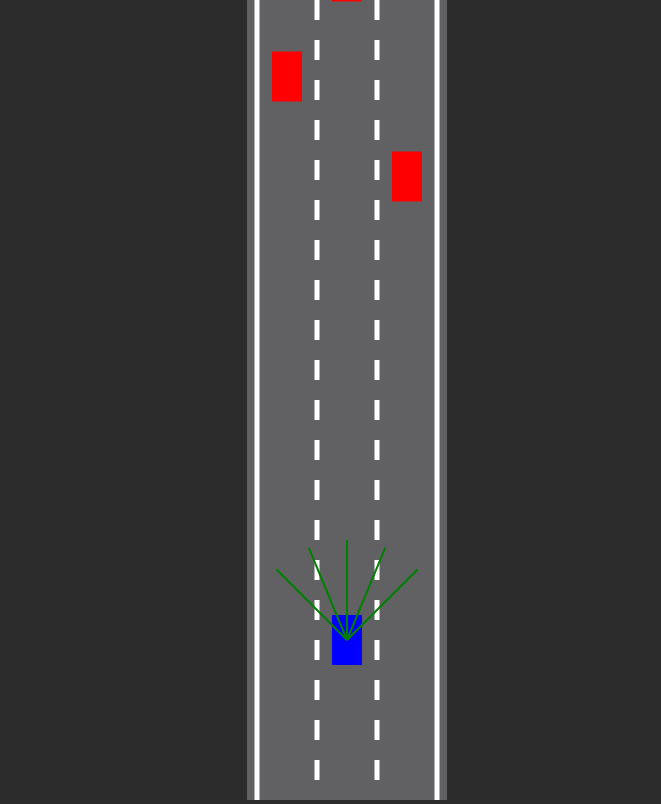
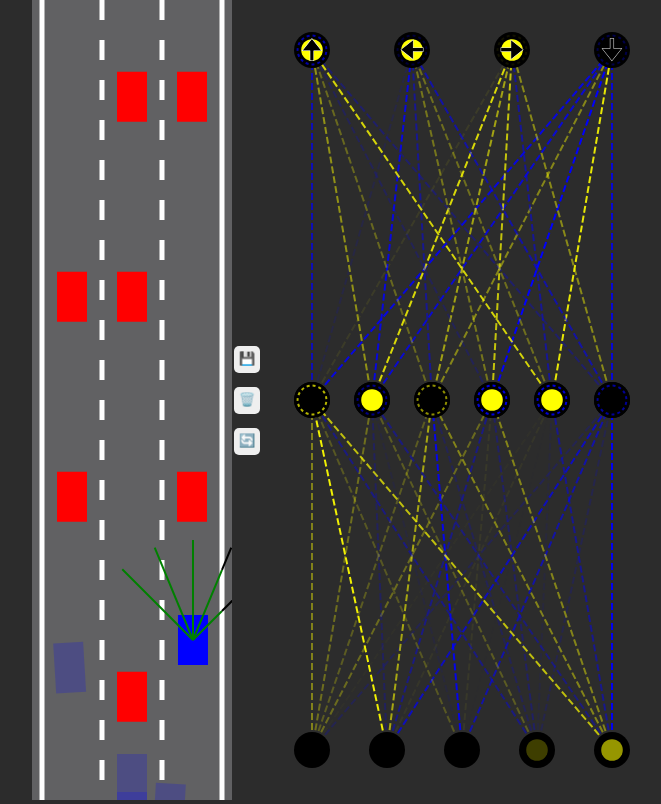
Before and after one commit to kennydop/self-driving-car-and-neural-network-visualizer, a plain HTML site: page index.html in a window 1280 px wide. Shown: the whole page, without its empty margins (293-954 px from the left). Drawn offline with Linux system fonts and the light colour scheme.

Commit message:
neural network

```diff
--- a/car.js
+++ b/car.js
@@ -12,19 +12,37 @@ class Car {
     this.acceleration = 0.2;
     this.friction = 0.08;
     this.angle = 0;
+
+    this.useBrain = controlsType == "AI";
+
     if (controlsType != "DUMMY") {
       this.sensor = new Sensor(this);
+      this.brain = new NeuralNetwork([this.sensor.rayCount, 6, 4]);
     }
+
     this.controls = new Controls(controlsType);
   }
 
-  update(roadBoarders, traffic) {
+  update(roadBorders, traffic) {
     if (!this.damaged) {
       this.#move();
       this.polygon = this.#createPolygon();
-      this.damaged = this.#assessDamage(roadBoarders, traffic);
+      this.damaged = this.#assessDamage(roadBorders, traffic);
     }
-    if (this.sensor) this.sensor.update(roadBoarders, traffic);
+    if (this.sensor) {
+      this.sensor.update(roadBorders, traffic);
+      const offsets = this.sensor.readings.map((s) =>
+        s == null ? 0 : 1 - s.offset
+      );
+      const outputs = NeuralNetwork.feedForward(offsets, this.brain);
+
+      if (this.useBrain) {
+        this.controls.forward = outputs[0];
+        this.controls.left = outputs[1];
+        this.controls.right = outputs[2];
+        this.controls.reverse = outputs[3];
+      }
+    }
   }
 
   #assessDamage(roadBorders, traffic) {
@@ -97,7 +115,7 @@ class Car {
     this.y -= Math.cos(this.angle) * this.speed;
   }
 
-  draw(ctx, color = "red") {
+  draw(ctx, color = "red", drawSensor = false) {
     if (this.damaged) {
       ctx.fillStyle = "gray";
     } else {
@@ -110,6 +128,8 @@ class Car {
     }
     ctx.fill();
 
-    if (this.sensor) this.sensor.draw(ctx);
+    if (this.sensor && drawSensor) {
+      this.sensor.draw(ctx);
+    }
   }
 }
--- a/index.html
+++ b/index.html
@@ -8,8 +8,16 @@
     <title>SDCNNV</title>
   </head>
   <body>
-    <canvas id="canvas"></canvas>
+    <canvas id="carCanvas"></canvas>
+    <div id="verticalButtons">
+      <button onclick="save()">💾</button>
+      <button onclick="discard()">🗑️</button>
+      <button onclick="reload()">🔄</button>
+    </div>
+    <canvas id="networkCanvas"></canvas>
     <script type="text/javascript" src="utils.js"></script>
+    <script type="text/javascript" src="visualizer.js"></script>
+    <script type="text/javascript" src="network.js"></script>
     <script type="text/javascript" src="sensor.js"></script>
     <script type="text/javascript" src="controls.js"></script>
     <script type="text/javascript" src="road.js"></script>
--- a/main.js
+++ b/main.js
@@ -1,29 +1,88 @@
-const canvas = document.getElementById("canvas");
-canvas.width = 200;
-const ctx = canvas.getContext("2d");
-const road = new Road(canvas.width / 2, canvas.width * 0.9);
-const car = new Car(road.getLaneCenter(1), 200, 30, 50, "KEYS");
+const carCanvas = document.getElementById("carCanvas");
+const networkCanvas = document.getElementById("networkCanvas");
+carCanvas.width = 200;
+networkCanvas.width = 400;
+const carCtx = carCanvas.getContext("2d");
+const networkCtx = networkCanvas.getContext("2d");
+
+const road = new Road(carCanvas.width / 2, carCanvas.width * 0.9);
+
+const N = 100;
+const cars = generateCars(N);
+let bestCar = cars[0];
+
+if (localStorage.getItem("bestBrain")) {
+  for (let i = 0; i < cars.length; i++) {
+    cars[i].brain = JSON.parse(localStorage.getItem("bestBrain"));
+    if (i != 0) {
+      NeuralNetwork.mutate(cars[i].brain, 0.1);
+    }
+  }
+}
+
 const traffic = [
   new Car(road.getLaneCenter(0), 200, 30, 50, "DUMMY", 2),
   new Car(road.getLaneCenter(2), 300, 30, 50, "DUMMY", 2),
-  new Car(road.getLaneCenter(1), 100, 30, 50, "DUMMY", 2),
+  new Car(road.getLaneCenter(1), -1100, 30, 50, "DUMMY", 2),
+  new Car(road.getLaneCenter(1), -1100, 30, 50, "DUMMY", 2),
+  new Car(road.getLaneCenter(2), -2100, 30, 50, "DUMMY", 2),
+  new Car(road.getLaneCenter(0), -1800, 30, 50, "DUMMY", 2),
+  new Car(road.getLaneCenter(1), -100, 30, 50, "DUMMY", 2),
+  new Car(road.getLaneCenter(0), -300, 30, 50, "DUMMY", 2),
+  new Car(road.getLaneCenter(2), -300, 30, 50, "DUMMY", 2),
+  new Car(road.getLaneCenter(0), -500, 30, 50, "DUMMY", 2),
+  new Car(road.getLaneCenter(1), -500, 30, 50, "DUMMY", 2),
+  new Car(road.getLaneCenter(1), -700, 30, 50, "DUMMY", 2),
+  new Car(road.getLaneCenter(2), -700, 30, 50, "DUMMY", 2),
 ];
 
 animate();
 
-function animate() {
+function save() {
+  localStorage.setItem("bestBrain", JSON.stringify(bestCar.brain));
+}
+
+function discard() {
+  localStorage.removeItem("bestBrain");
+}
+
+function reload() {
+  window.location.reload();
+}
+
+function generateCars(N) {
+  const cars = [];
+  for (let i = 1; i <= N; i++) {
+    cars.push(new Car(road.getLaneCenter(1), 100, 30, 50, "AI"));
+  }
+  return cars;
+}
+
+function animate(time) {
   for (var i = 0; i < traffic.length; i++) {
-    traffic[i].update(road.boarders, []);
+    traffic[i].update(road.borders, []);
   }
-  car.update(road.boarders, traffic);
-  canvas.height = window.innerHeight;
-  ctx.save();
-  ctx.translate(0, -car.y + canvas.height * 0.8);
+  for (let i = 0; i < cars.length; i++) {
+    cars[i].update(road.borders, traffic);
+  }
+  bestCar = cars.find((c) => c.y == Math.min(...cars.map((c) => c.y)));
+
+  carCanvas.height = window.innerHeight;
+  networkCanvas.height = window.innerHeight;
+  carCtx.save();
+  carCtx.translate(0, -bestCar.y + carCanvas.height * 0.8);
   for (var i = 0; i < traffic.length; i++) {
-    traffic[i].draw(ctx, "red");
+    traffic[i].draw(carCtx, "red");
   }
-  road.draw(ctx);
-  car.draw(ctx, "blue");
-  ctx.restore();
+  road.draw(carCtx);
+  carCtx.globalAlpha = 0.2;
+  for (let i = 0; i < cars.length; i++) {
+    cars[i].draw(carCtx, "blue");
+  }
+  carCtx.globalAlpha = 1;
+  bestCar.draw(carCtx, "blue", true);
+  carCtx.restore();
+  networkCtx.lineDashOffset = -time / 100;
+  Visualizer.drawNetwork(networkCtx, bestCar.brain);
   requestAnimationFrame(animate);
 }
--- /dev/null
+++ b/network.js
@@ -0,0 +1,78 @@
+class NeuralNetwork {
+  constructor(neuronCounts) {
+    this.levels = [];
+    for (let i = 0; i < neuronCounts.length - 1; i++) {
+      this.levels.push(new Level(neuronCounts[i], neuronCounts[i + 1]));
+    }
+  }
+
+  static feedForward(givenInputs, network) {
+    let outputs = Level.feedForward(givenInputs, network.levels[0]);
+    for (let i = 1; i < network.levels.length; i++) {
+      outputs = Level.feedForward(outputs, network.levels[i]);
+    }
+    return outputs;
+  }
+
+  static mutate(network, amount = 1) {
+    network.levels.forEach((level) => {
+      for (let i = 0; i < level.biases.length; i++) {
+        level.biases[i] = lerp(level.biases[i], Math.random() * 2 - 1, amount);
+      }
+      for (let i = 0; i < level.weights.length; i++) {
+        for (let j = 0; j < level.weights[i].length; j++) {
+          level.weights[i][j] = lerp(
+            level.weights[i][j],
+            Math.random() * 2 - 1,
+            amount
+          );
+        }
+      }
+    });
+  }
+}
+
+class Level {
+  constructor(inputCount, outputCount) {
+    this.inputs = new Array(inputCount);
+    this.outputs = new Array(outputCount);
+    this.biases = new Array(outputCount);
+    this.weights = [];
+    for (let i = 0; i < inputCount; i++) {
+      this.weights[i] = new Array(outputCount);
+    }
+    Level.#randomize(this);
+  }
+
+  static #randomize(level) {
+    for (let i = 0; i < level.inputs.length; i++) {
+      for (let j = 0; j < level.outputs.length; j++) {
+        level.weights[i][j] = Math.random() * 2 - 1;
+      }
+    }
+    for (let i = 0; i < level.biases.length; i++) {
+      level.biases[i] = Math.random() * 2 - 1;
+    }
+  }
+
+  static feedForward(givenInputs, level) {
+    for (let i = 0; i < level.inputs.length; i++) {
+      level.inputs[i] = givenInputs[i];
+    }
+
+    for (let i = 0; i < level.outputs.length; i++) {
+      let sum = 0;
+      for (let j = 0; j < level.inputs.length; j++) {
+        sum += level.inputs[j] * level.weights[j][i];
+      }
+
+      if (sum > level.biases[i]) {
+        level.outputs[i] = 1;
+      } else {
+        level.outputs[i] = 0;
+      }
+    }
+
+    return level.outputs;
+  }
+}
--- a/road.js
+++ b/road.js
@@ -15,7 +15,7 @@ class Road {
     const topRight = { x: this.right, y: this.top };
     const bottomLeft = { x: this.left, y: this.bottom };
     const bottomRight = { x: this.right, y: this.bottom };
-    this.boarders = [
+    this.borders = [
       [topLeft, bottomLeft],
       [topRight, bottomRight],
     ];
@@ -43,7 +43,7 @@ class Road {
     }
 
     ctx.setLineDash([]);
-    this.boarders.forEach((boarder) => {
+    this.borders.forEach((boarder) => {
       ctx.beginPath();
       ctx.moveTo(boarder[0].x, boarder[0].y);
       ctx.lineTo(boarder[1].x, boarder[1].y);
--- a/sensor.js
+++ b/sensor.js
@@ -8,17 +8,17 @@ class Sensor {
     this.readings = [];
   }
 
-  update(roadBoarders, traffic) {
+  update(roadBorders, traffic) {
     this.#castRays();
     this.readings = [];
     for (let ray of this.rays) {
-      this.readings.push(this.#getReading(ray, roadBoarders, traffic));
+      this.readings.push(this.#getReading(ray, roadBorders, traffic));
     }
   }
 
-  #getReading(ray, roadBoarders) {
+  #getReading(ray, roadBorders) {
     const touches = [];
-    for (let boarder of roadBoarders) {
+    for (let boarder of roadBorders) {
       const touch = getIntersection(ray[0], ray[1], boarder[0], boarder[1]);
       if (touch) {
         touches.push(touch);
--- a/style.css
+++ b/style.css
@@ -2,9 +2,25 @@ body {
   background: #2c2c2c;
   margin: 0;
   overflow: hidden;
-  text-align: center;
+  display: flex;
+  justify-content: center;
+  align-items: center;
 }
-
-#canvas {
+#verticalButtons {
+  display: flex;
+  flex-direction: column;
+  gap: 10px;
+}
+button {
+  border: none;
+  border-radius: 5px;
+  padding: 5px 5px 7px 5px;
+  margin: 2px;
+  cursor: pointer;
+}
+button:hover {
+  background: #ffffff;
+}
+#carCanvas {
   background: #616163;
 }
--- a/utils.js
+++ b/utils.js
@@ -38,3 +38,11 @@ function polysIntersect(poly1, poly2) {
   }
   return false;
 }
+
+function getRGBA(value) {
+  const alpha = Math.abs(value);
+  const R = value < 0 ? 0 : 255;
+  const G = R;
+  const B = value > 0 ? 0 : 255;
+  return "rgba(" + R + "," + G + "," + B + "," + alpha + ")";
+}
--- /dev/null
+++ b/visualizer.js
@@ -0,0 +1,103 @@
+class Visualizer {
+  static drawNetwork(ctx, network) {
+    const margin = 50;
+    const left = margin;
+    const top = margin;
+    const width = ctx.canvas.width - margin * 2;
+    const height = ctx.canvas.height - margin * 2;
+
+    const levelHeight = height / network.levels.length;
+
+    for (let i = network.levels.length - 1; i >= 0; i--) {
+      const levelTop =
+        top +
+        lerp(
+          height - levelHeight,
+          0,
+          network.levels.length == 1 ? 0.5 : i / (network.levels.length - 1)
+        );
+
+      ctx.setLineDash([7, 3]);
+      Visualizer.drawLevel(
+        ctx,
+        network.levels[i],
+        left,
+        levelTop,
+        width,
+        levelHeight,
+        i == network.levels.length - 1 ? ["🠉", "🠈", "🠊", "🠋"] : []
+      );
+    }
+  }
+
+  static drawLevel(ctx, level, left, top, width, height, outputLabels) {
+    const right = left + width;
+    const bottom = top + height;
+
+    const { inputs, outputs, weights, biases } = level;
+
+    for (let i = 0; i < inputs.length; i++) {
+      for (let j = 0; j < outputs.length; j++) {
+        ctx.beginPath();
+        ctx.moveTo(Visualizer.#getNodeX(inputs, i, left, right), bottom);
+        ctx.lineTo(Visualizer.#getNodeX(outputs, j, left, right), top);
+        ctx.lineWidth = 2;
+        ctx.strokeStyle = getRGBA(weights[i][j]);
+        ctx.stroke();
+      }
+    }
+
+    const nodeRadius = 18;
+    for (let i = 0; i < inputs.length; i++) {
+      const x = Visualizer.#getNodeX(inputs, i, left, right);
+      ctx.beginPath();
+      ctx.arc(x, bottom, nodeRadius, 0, Math.PI * 2);
+      ctx.fillStyle = "black";
+      ctx.fill();
+      ctx.beginPath();
+      ctx.arc(x, bottom, nodeRadius * 0.6, 0, Math.PI * 2);
+      ctx.fillStyle = getRGBA(inputs[i]);
+      ctx.fill();
+    }
+
+    for (let i = 0; i < outputs.length; i++) {
+      const x = Visualizer.#getNodeX(outputs, i, left, right);
+      ctx.beginPath();
+      ctx.arc(x, top, nodeRadius, 0, Math.PI * 2);
+      ctx.fillStyle = "black";
+      ctx.fill();
+      ctx.beginPath();
+      ctx.arc(x, top, nodeRadius * 0.6, 0, Math.PI * 2);
+      ctx.fillStyle = getRGBA(outputs[i]);
+      ctx.fill();
+
+      ctx.beginPath();
+      ctx.lineWidth = 2;
+      ctx.arc(x, top, nodeRadius * 0.8, 0, Math.PI * 2);
+      ctx.strokeStyle = getRGBA(biases[i]);
+      ctx.setLineDash([3, 3]);
+      ctx.stroke();
+      ctx.setLineDash([]);
+
+      if (outputLabels[i]) {
+        ctx.beginPath();
+        ctx.textAlign = "center";
+        ctx.textBaseline = "middle";
+        ctx.fillStyle = "black";
+        ctx.strokeStyle = "white";
+        ctx.font = nodeRadius * 1.5 + "px Arial";
+        ctx.fillText(outputLabels[i], x, top + nodeRadius * 0.1);
+        ctx.lineWidth = 0.5;
+        ctx.strokeText(outputLabels[i], x, top + nodeRadius * 0.1);
+      }
+    }
+  }
+
+  static #getNodeX(nodes, index, left, right) {
+    return lerp(
+      left,
+      right,
+      nodes.length == 1 ? 0.5 : index / (nodes.length - 1)
+    );
+  }
+}
```
